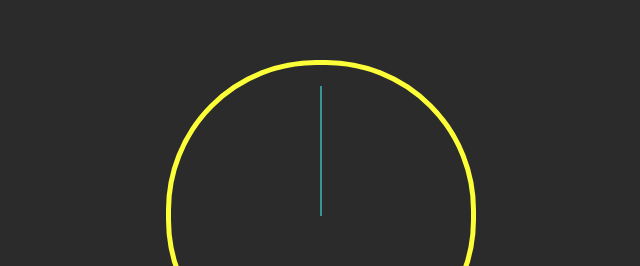
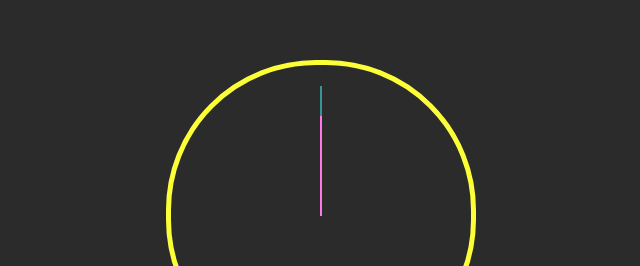
Before and after one commit to Emile-Massumov/javascript-clock, a website built with Parcel: page index.html in a window 1280 px wide. Shown: the part 185-451 px from the top of the page, 319-959 px from the left. Built offline with nearby package versions, Linux system fonts and the light colour scheme.

Commit message:
added minutes hand clock

```diff
--- a/css/main.css
+++ b/css/main.css
@@ -37,7 +37,15 @@ body {
   left: 149px;
   bottom: 149px;
   opacity: 50%;
+}
 
+#minutes-hand {
+  background-color: rgb(253, 120, 227);
+  position: absolute;
+  height: 100px;
+  width: 2px;
+  left: 149px;
+  bottom: 149px;
 }
 
 /*
```
